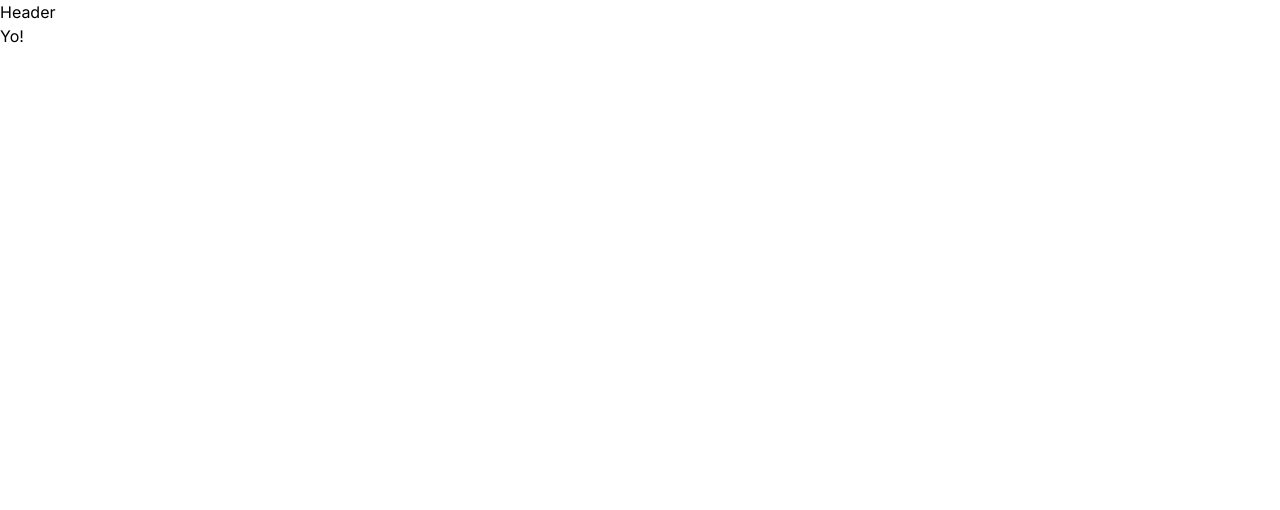
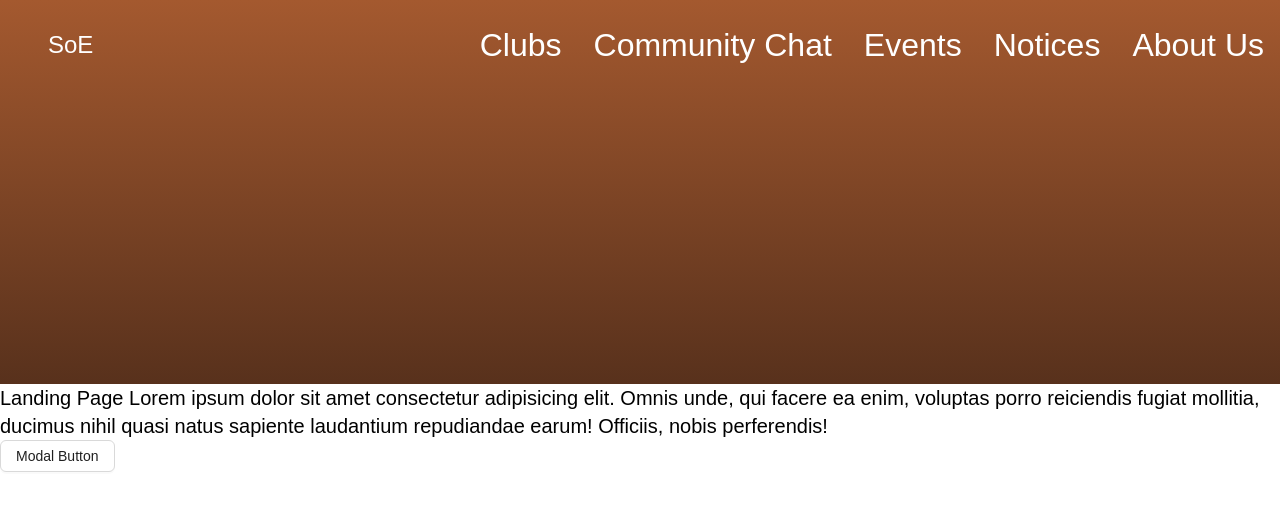
Before and after one commit to dsangule/web-feb, a Next.js app: page / in a window 1280 px wide. Shown: the top 510 px of the page. Built offline with nearby package versions, Linux system fonts and the light colour scheme.

Commit message:
Landing page changes

```diff
--- a/components/Header.jsx
+++ /dev/null
@@ -1,9 +0,0 @@
-import React from 'react'
-
-function Header() {
-  return (
-    <div>Header</div>
-  )
-}
-
-export default Header
--- a/src/app/globals.css
+++ b/src/app/globals.css
@@ -1,3 +1,16 @@
 @tailwind base;
 @tailwind components;
 @tailwind utilities;
+
+@import url('https://fonts.googleapis.com/css2?family=Oxygen:wght@300;400;700&display=swap');
+@font-face {
+	font-family: 'Skyscapers';
+	src: url('//2ttf.com/webfont/6IF8GLA3aiM/webfont.ttf') format('truetype');
+}
+
+* {
+    margin: 0;
+    padding: 0;
+    font-family: 'Oxygen', sans-serif;
+    /* font-family: 'Skyscrapers'; */
+}
--- a/src/app/page.js
+++ b/src/app/page.js
@@ -1,10 +1,10 @@
-import Header from "../../components/Header";
+import LandingPage from "@/components/LandingPage";
+import Layout from "@/components/Layout";
 
 export default function Home() {
   return (
-    <div>
-      <Header/>
-      <h1>Yo!</h1>
-    </div>
+    <Layout>
+      <LandingPage />
+    </Layout>
   );
 }
--- /dev/null
+++ b/src/components/Header/Header.module.css
@@ -0,0 +1,8 @@
+.nav_bar{
+    font-family: Koulen;
+    font-size: 32px;
+    font-weight: 400;
+    line-height: 58px;
+    letter-spacing: 0em;
+    text-align: left;
+}
--- /dev/null
+++ b/src/components/Header/index.jsx
@@ -0,0 +1,22 @@
+import Link from 'next/link'
+import styles from './Header.module.css'
+
+function Header() {
+  return (
+    <nav className="bg-transparent w-full flex justify-between">
+        <Link href='/' className="my-auto text-white pl-12 text-2xl">
+          <h2>SoE</h2>
+        </Link>
+
+        <div className={`${styles.nav_bar} flex`}>
+            <Link href='/' className='p-4 text-white hover:bg-[#005F73]'>Clubs</Link>
+            <Link href='/' className='p-4 text-white hover:bg-[#1e2020]'>Community Chat</Link>
+            <Link href='/' className='p-4 text-white hover:bg-[#005F73]'>Events</Link>
+            <Link href='/' className='p-4 text-white hover:bg-[#005F73]'>Notices</Link>
+            <Link href='/' className='p-4 text-white hover:bg-[#005F73]'>About Us</Link>
+        </div>
+    </nav>
+  )
+}
+
+export default Header
--- /dev/null
+++ b/src/components/LandingPage/FirstTimeModal.jsx
@@ -0,0 +1,9 @@
+import React from 'react'
+
+function FirstTimeModal() {
+  return (
+    <div>FirstTimeModal</div>
+  )
+}
+
+export default FirstTimeModal
--- /dev/null
+++ b/src/components/LandingPage/index.jsx
@@ -0,0 +1,36 @@
+"use client"
+import { Button, Modal } from "antd"
+import { useState } from "react";
+import Header from "../Header";
+
+function LandingPage() {
+  const [isModalOpen, setIsModalOpen] = useState(false);
+  const showModal = () => {
+    setIsModalOpen(true);
+  };
+  const handleOk = () => {
+    setIsModalOpen(false);
+  };
+  const handleCancel = () => {
+    setIsModalOpen(false);
+  };
+  return (
+    <div>
+      <div className="bg-gradient-to-t from-[#58311C] to-[#A4592F] h-96">
+        <Header />
+      </div>
+        <p className="text-xl">Landing Page
+        Lorem ipsum dolor sit amet consectetur adipisicing elit. Omnis unde, qui facere ea enim, voluptas porro reiciendis fugiat mollitia, ducimus nihil quasi natus sapiente laudantium repudiandae earum! Officiis, nobis perferendis!
+        </p>
+        <Button onClick={showModal}>Modal Button</Button>
+        <Modal open={isModalOpen} onOk={handleOk} onCancel={handleCancel}>
+          <p className="text-xl text-justify p-4">
+            Step into the digital doorway of our vibrant academic family – welcome to the heart of SOE online community! <br/>
+            We cherish the spirit of unity and collaboration that defines our community. This website serves as a virtual gathering place, where ideas are exchanged, connections are fostered, and the rich tapestry of our college experience unfolds. Stay tuned to the latest buzz, events, and happenings buzzing within our halls- there's always something exciting on the horizon.
+          </p>
+        </Modal>
+    </div>
+  )
+}
+
+export default LandingPage
--- /dev/null
+++ b/src/components/Layout/index.jsx
@@ -0,0 +1,11 @@
+import Header from "../Header"
+
+function Layout({ children }) {
+  return (
+    <div>
+        {children}
+    </div>
+  )
+}
+
+export default Layout
```
Also changed, not shown: package.json (+7 -6 lines), 1 other file (tests, documents, lock files or other folders).
